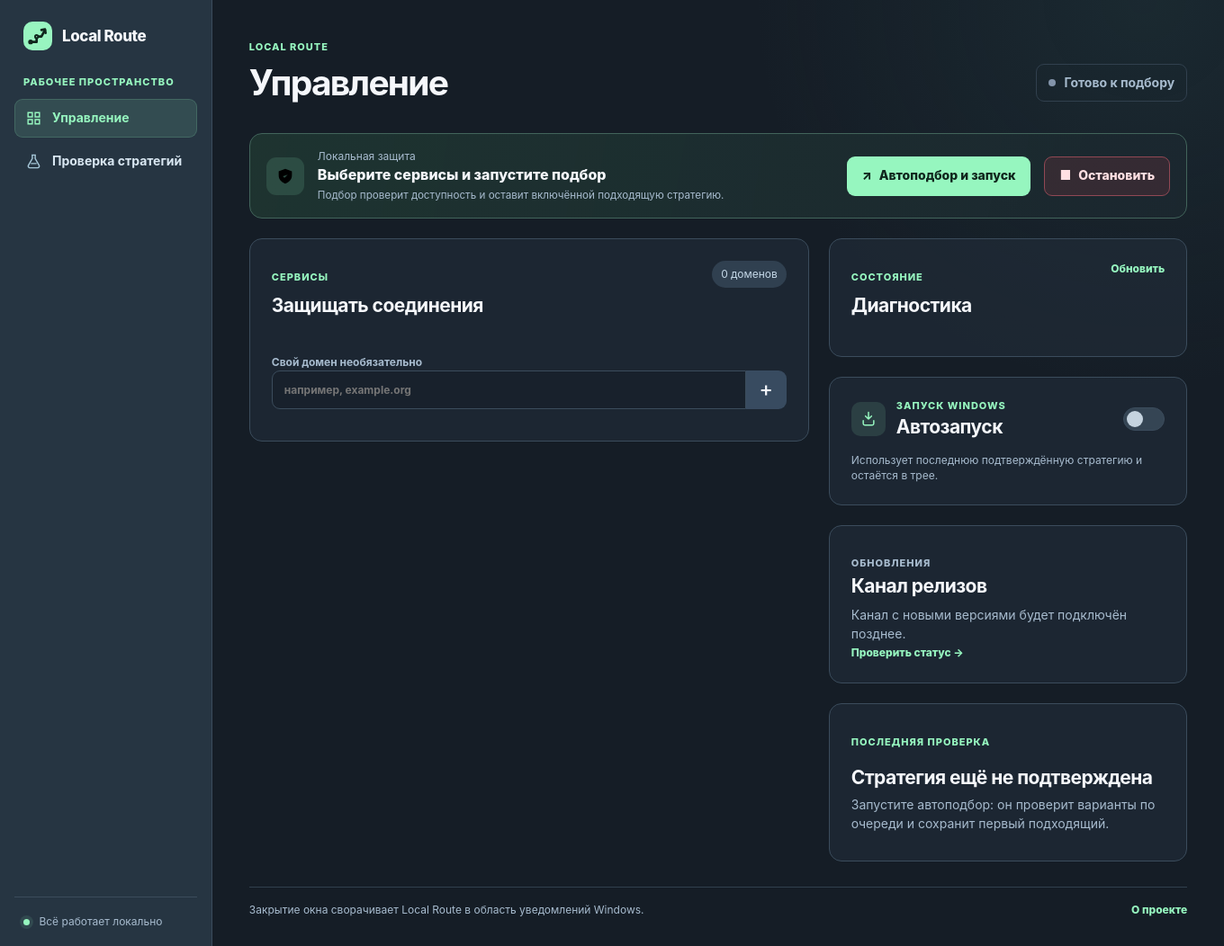
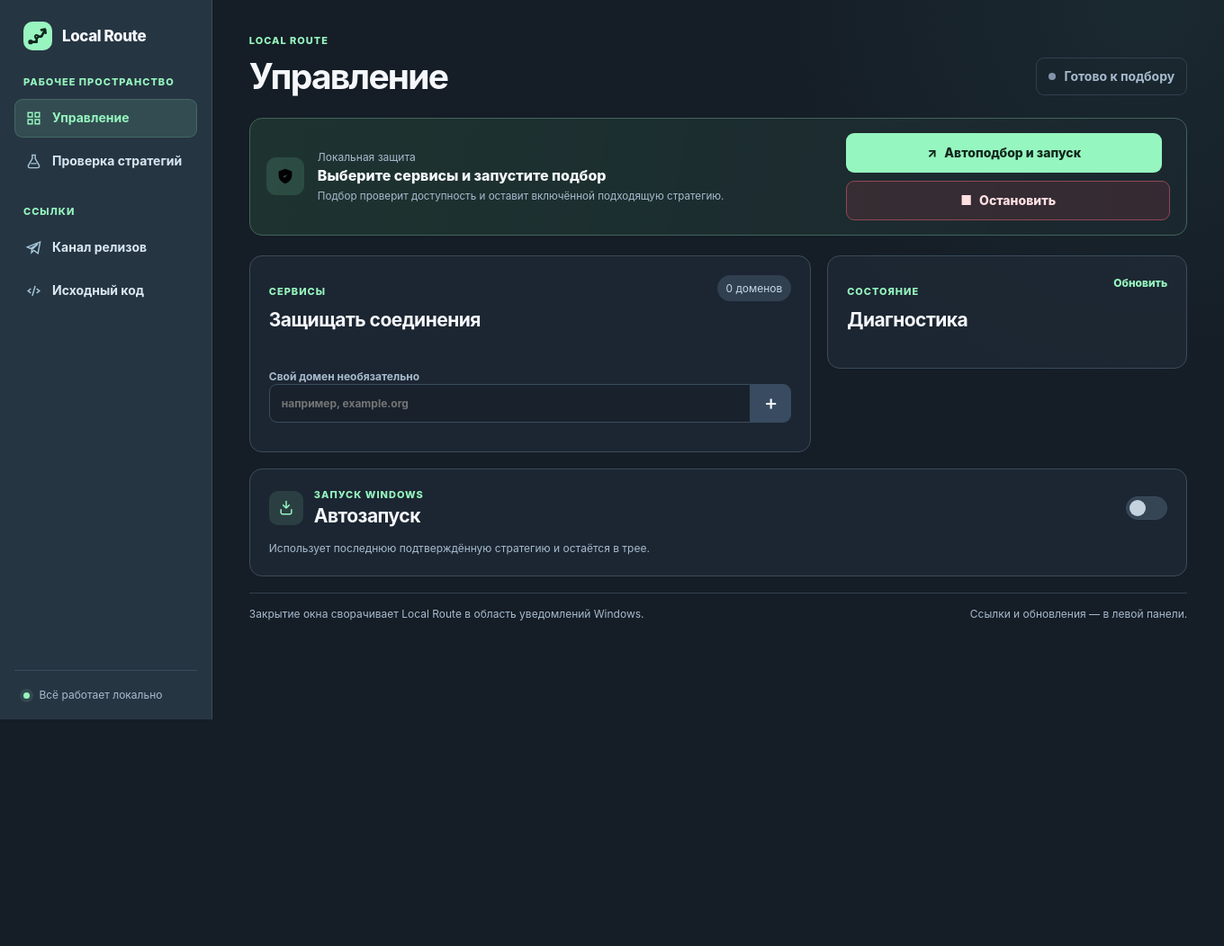
Before and after one commit to iKokTot/local-route, an Electron app: page src/renderer/index.html in a window 1360 px wide. Shown: the whole page at 90% size. After the commit the page ends 800 px from the top, so only its background shows below. Drawn offline with Linux system fonts and the light colour scheme; no server answers.

Commit message:
Refine compact desktop layout and release links

```diff
--- a/package.json
+++ b/package.json
@@ -1,6 +1,6 @@
 {
   "name": "local-route",
-  "version": "0.10.0",
+  "version": "0.10.2",
   "private": true,
   "description": "Local-first Windows companion for managing DPI-bypass profiles.",
   "main": "src/main.js",
--- a/src/config/release-sources.json
+++ b/src/config/release-sources.json
@@ -1,5 +1,5 @@
 {
   "manifestUrl": null,
-  "telegramChannel": null,
-  "fallbackRepository": null
+  "telegramChannel": "https://t.me/TheLocalRoute",
+  "fallbackRepository": "https://github.com/iKokTot/local-route"
 }
--- a/src/main.js
+++ b/src/main.js
@@ -260,7 +260,7 @@
     width: 1360,
     height: 860,
     minWidth: 920,
-    minHeight: 650,
+    minHeight: 760,
     show: false,
     title: 'Local Route',
     icon: appIcon(),
--- a/src/renderer/index.html
+++ b/src/renderer/index.html
@@ -22,6 +22,17 @@
       <button class="nav-button" data-page="lab">
         <svg viewBox="0 0 24 24" aria-hidden="true"><path d="M9 3h6M10 3v5l-5.5 9.4A2.4 2.4 0 0 0 6.6 21h10.8a2.4 2.4 0 0 0 2.1-3.6L14 8V3M8 15h8"/></svg>
         Проверка стратегий
+      </button>
+    </nav>
+    <div class="sidebar-label sidebar-links-label">ССЫЛКИ</div>
+    <nav class="side-nav sidebar-links" aria-label="Полезные ссылки">
+      <button class="nav-button nav-link" id="open-release-channel">
+        <svg viewBox="0 0 24 24" aria-hidden="true"><path d="m21 4-3.1 16-5.8-4.2-3.2 3.1.5-4.5 8.3-7.5-10 6.2L3 11z"/></svg>
+        Канал релизов
+      </button>
+      <button class="nav-button nav-link" id="open-repository">
+        <svg viewBox="0 0 24 24" aria-hidden="true"><path d="m8 9-4 3 4 3M16 9l4 3-4 3M14 5l-4 14"/></svg>
+        Исходный код
       </button>
     </nav>
     <div class="sidebar-foot">
@@ -83,16 +94,6 @@
             </div>
             <p id="autostart-description" class="setting-description">Использует последнюю подтверждённую стратегию и остаётся в трее.</p>
           </div>
-          <div class="panel updates">
-            <p class="eyebrow">ОБНОВЛЕНИЯ</p><h2>Канал релизов</h2>
-            <p>Канал с новыми версиями будет подключён позднее.</p>
-            <button id="check-updates" class="text-button">Проверить статус →</button>
-          </div>
-          <div class="panel latest-panel">
-            <p class="eyebrow">ПОСЛЕДНЯЯ ПРОВЕРКА</p><h2 id="latest-strategy-title">Стратегия ещё не подтверждена</h2>
-            <p id="latest-strategy-description">Запустите автоподбор: он проверит варианты по очереди и сохранит первый подходящий.</p>
-            <button class="button secondary hidden" id="latest-start-verified"><span class="button-icon">▶</span> Запустить</button>
-          </div>
         </aside>
       </section>
     </div>
@@ -122,7 +123,7 @@
       </div>
     </section>
 
-    <footer><span>Закрытие окна сворачивает Local Route в область уведомлений Windows.</span><button id="about" class="text-button">О проекте</button></footer>
+    <footer><span>Закрытие окна сворачивает Local Route в область уведомлений Windows.</span><span>Ссылки и обновления — в левой панели.</span></footer>
   </section>
 </main>
 <div id="toast" role="status"></div>
--- a/src/renderer/styles.css
+++ b/src/renderer/styles.css
@@ -46,6 +46,8 @@
 .brand-mark { width: 32px; height: 32px; display: block; flex: 0 0 auto; }
 .sidebar-label, .eyebrow { color: var(--accent); font-size: 11px; font-weight: 800; letter-spacing: .09em; }
 .sidebar-label { padding: 0 10px 10px; }
+.sidebar-links-label { margin-top: 27px; }
+.sidebar-links { gap: 4px; }
 .sidebar-nav, .side-nav { display: grid; gap: 5px; }
 .nav-item, .nav-button {
   min-height: 43px;
@@ -69,8 +71,8 @@
 .sidebar-foot { margin-top: auto; padding: 18px 10px 1px; border-top: 1px solid var(--line); color: var(--muted); font-size: 12px; }
 .local-dot { display: inline-block; width: 7px; height: 7px; margin-right: 7px; border-radius: 50%; background: var(--accent); box-shadow: 0 0 0 4px rgba(150, 246, 191, .1); }
 
-.workspace { min-width: 0; padding: 34px clamp(22px, 3vw, 56px) 32px; background: radial-gradient(circle at 92% 0, rgba(54, 103, 103, .16), transparent 27rem), var(--bg); }
-.topbar { display: flex; align-items: end; justify-content: space-between; gap: 20px; max-width: 1440px; margin-bottom: 35px; }
+.workspace { min-width: 0; padding: 27px clamp(22px, 3vw, 56px) 25px; background: radial-gradient(circle at 92% 0, rgba(54, 103, 103, .16), transparent 27rem), var(--bg); }
+.topbar { display: flex; align-items: end; justify-content: space-between; gap: 20px; max-width: 1440px; margin-bottom: 25px; }
 .topbar h1 { margin: 3px 0 0; font-size: clamp(28px, 3vw, 39px); line-height: 1.05; letter-spacing: -.045em; }
 .status-chip, .topbar-status { display: flex; align-items: center; gap: 9px; padding: 10px 13px; border: 1px solid var(--line-soft); border-radius: 9px; color: var(--muted); white-space: nowrap; }
 .status-dot { width: 8px; height: 8px; border-radius: 50%; background: #8394aa; }
@@ -81,7 +83,7 @@
 .hidden { display: none !important; }
 .protection-card {
   display: grid;
-  grid-template-columns: auto minmax(150px, 1fr) auto auto;
+  grid-template-columns: auto minmax(180px, 1fr) minmax(360px, auto);
   align-items: center;
   gap: 15px;
   margin-bottom: 22px;
@@ -95,11 +97,16 @@
 .protection-label, .protection-copy span { display: block; color: var(--muted); font-size: 12px; }
 .protection-title, .protection-copy strong { display: block; margin-top: 1px; font-size: 16px; font-weight: 800; }
 .protection-copy small { display: block; margin-top: 3px; color: var(--muted); }
-.connection-actions { display: contents; }
+.connection-actions { display: grid; grid-template-columns: minmax(0, 1fr) auto; gap: 9px; align-items: stretch; }
+.connection-actions .danger-button { grid-column: 1 / -1; }
+.connection-actions .button, .connection-actions .danger-button { white-space: nowrap; }
 
-.dashboard-grid { display: grid; grid-template-columns: minmax(0, 1.28fr) minmax(300px, .82fr); gap: 22px; align-items: start; }
+.dashboard-grid { display: grid; grid-template-columns: minmax(0, 1.28fr) minmax(300px, .82fr); gap: 18px; align-items: start; }
 .column, .side { display: grid; gap: 22px; }
-.panel { padding: 24px; border: 1px solid var(--line); border-radius: var(--radius); background: rgba(32, 43, 54, .74); }
+.dashboard-grid .side { display: contents; }
+.diagnostics-panel { grid-column: 2; }
+.startup-panel { grid-column: 1 / -1; }
+.panel { padding: 21px; border: 1px solid var(--line); border-radius: var(--radius); background: rgba(32, 43, 54, .74); }
 .panel-heading { display: flex; justify-content: space-between; gap: 14px; align-items: start; margin-bottom: 20px; }
 .panel-heading h2, .panel h2 { margin: 5px 0 0; font-size: 21px; line-height: 1.15; letter-spacing: -.025em; }
 .counter { padding: 6px 10px; border-radius: 999px; background: #304050; color: #c5d8e8; font-size: 12px; white-space: nowrap; }
@@ -145,12 +152,7 @@
 .diag.bad i { background: var(--danger); }
 .text-button { padding: 0; border: 0; color: var(--accent); background: transparent; font-size: 12px; font-weight: 800; }
 .text-button:hover { color: #d7ffe8; }
-.updates p, .hint, .muted { color: var(--muted); }
-.updates p { margin: 10px 0 0; }
-.latest-panel { display: grid; align-content: start; gap: 8px; }
-.latest-panel h2 { margin: 0; }
-.latest-panel > p:not(.eyebrow) { margin: 0 0 7px; color: var(--muted); }
-.latest-panel .button { width: 100%; }
+.hint, .muted { color: var(--muted); }
 .setting-row { display: grid; grid-template-columns: auto 1fr auto; align-items: center; gap: 12px; }
 .setting-icon { display: grid; place-items: center; width: 38px; height: 38px; border-radius: 10px; color: var(--accent); background: var(--accent-soft); }
 .setting-icon svg { width: 20px; height: 20px; fill: none; stroke: currentColor; stroke-width: 1.8; stroke-linecap: round; stroke-linejoin: round; }
@@ -212,7 +214,7 @@
 .test-result.success, .test-result.ok { border-color: #438c68; background: rgba(30, 85, 58, .36); }
 .test-result.failure, .test-result.fail { border-color: #7b414b; background: var(--danger-soft); }
 .engine-log { min-height: 190px; max-height: 485px; margin: 0; padding: 13px; overflow: auto; border: 1px solid var(--line); border-radius: 9px; background: #141b23; color: #d5e7f5; font: 12px/1.55 "Cascadia Mono", Consolas, monospace; white-space: pre-wrap; word-break: break-word; }
-footer, .footer { display: flex; align-items: center; justify-content: space-between; gap: 16px; max-width: 1440px; margin-top: 28px; padding-top: 16px; border-top: 1px solid var(--line-soft); color: var(--muted); font-size: 12px; }
+footer, .footer { display: flex; align-items: center; justify-content: space-between; gap: 16px; max-width: 1440px; margin-top: 18px; padding-top: 14px; border-top: 1px solid var(--line-soft); color: var(--muted); font-size: 12px; }
 .toast, #toast { position: fixed; right: 22px; bottom: 22px; z-index: 5; max-width: 390px; padding: 13px 15px; border: 1px solid #5b7085; border-radius: 10px; background: #e5edf7; color: #1b2732; box-shadow: 0 14px 40px rgba(0,0,0,.3); font-weight: 650; opacity: 0; pointer-events: none; transform: translateY(10px); transition: opacity .18s ease, transform .18s ease; }
 .toast.show, #toast.show { opacity: 1; transform: translateY(0); }
 
@@ -234,8 +236,10 @@
   .topbar { align-items: start; flex-direction: column; margin-bottom: 25px; }
   .protection-card, .dashboard-grid, .lab-grid { grid-template-columns: 1fr; }
   .protection-card { gap: 10px; }
+  .diagnostics-panel, .startup-panel { grid-column: auto; }
   .protection-icon { display: none; }
-  .connection-actions { display: grid; grid-template-columns: 1fr 1fr; gap: 9px; }
+  .connection-actions { grid-template-columns: 1fr; }
+  .connection-actions .danger-button { grid-column: auto; }
   .service-list { grid-template-columns: 1fr; }
   .strategy-tests { grid-template-columns: 1fr; }
   .panel { padding: 18px; }
```
Also changed, not shown: src/renderer/app.js (+4 -10 lines), test/ui.test.js (+18 -0 lines).
